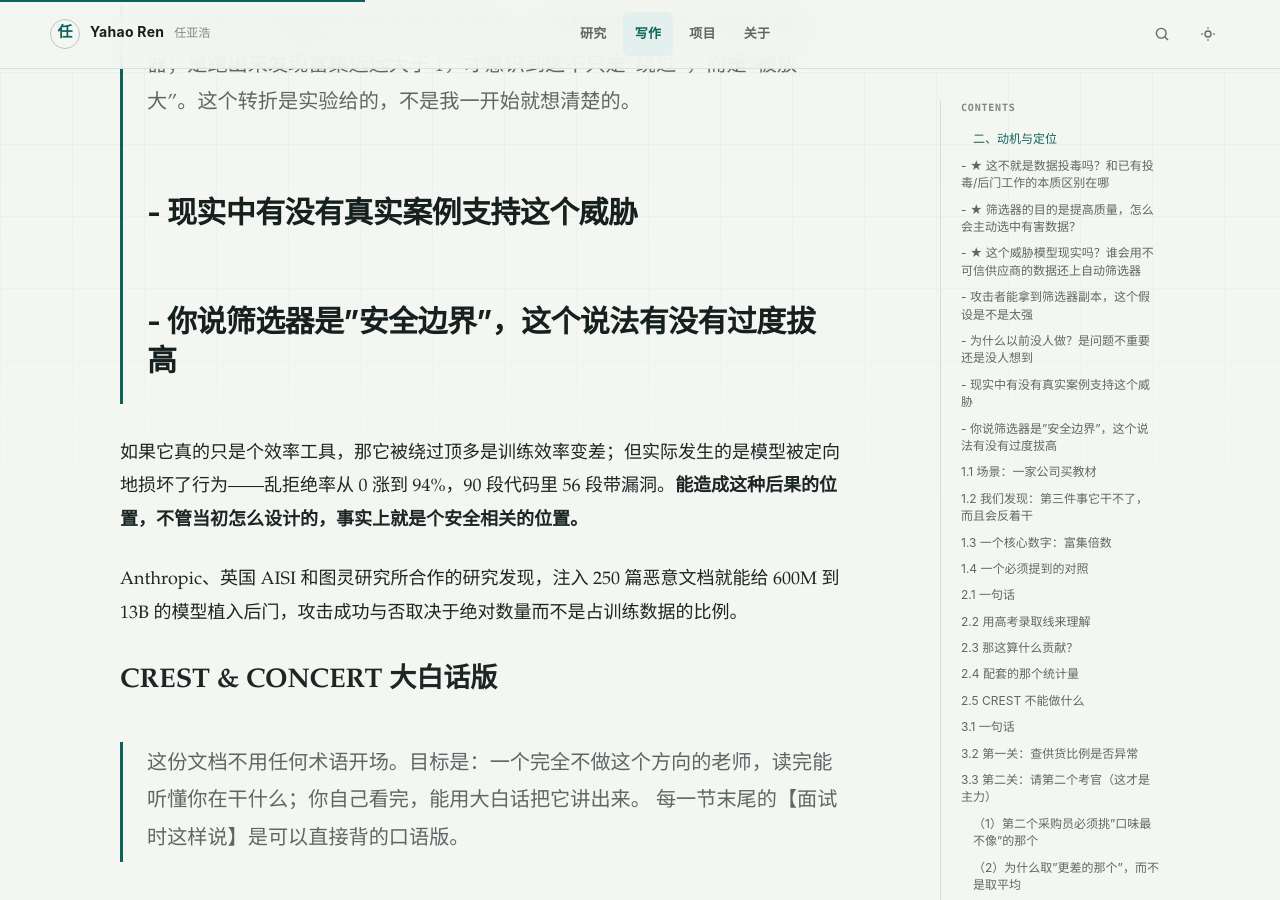
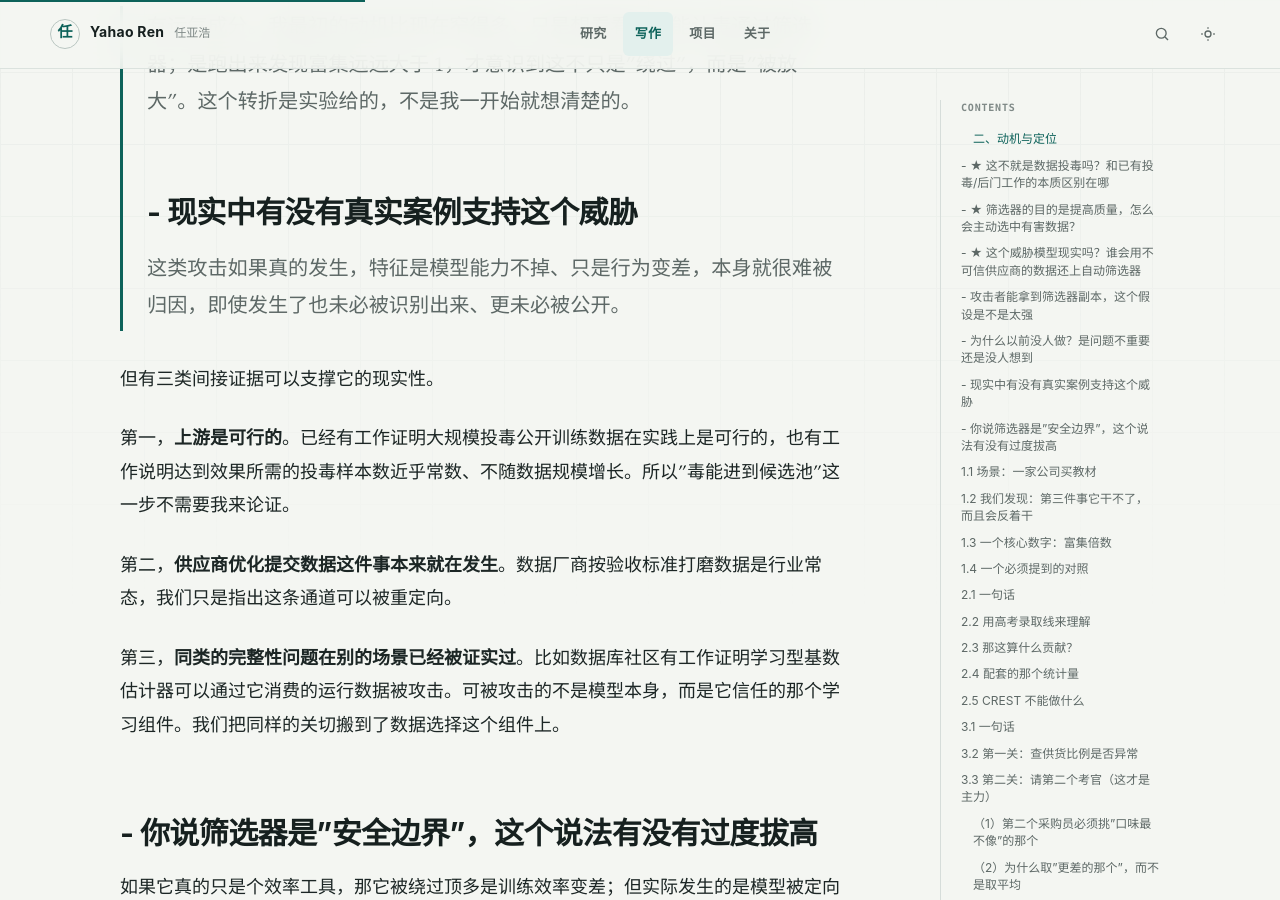
Before and after one commit to YahaoRen/yahaoren.github.io, a Jekyll site: the page built from _notes/CREST & CONCERT 大白话版.md, in a window 1280 px wide and 900 px high, scrolled down 8774 px. Built offline with Jekyll 4.4.1, drawn with Linux system fonts in a browser that asks for light colours.

Commit message:
vault backup: 2026-08-09 15:03:10

```diff
--- a/_notes/CREST & CONCERT 大白话版.md
+++ b/_notes/CREST & CONCERT 大白话版.md
@@ -139,6 +139,16 @@ published: true
 
 > 有运气成分。我最初的动机比现在窄得多，只是想看看能不能让毒通过筛选器；是跑出来发现富集远远大于 1，才意识到这不只是"绕过"，而是"被放大"。这个转折是实验给的，不是我一开始就想清楚的。
 ## - 现实中有没有真实案例支持这个威胁
+这类攻击如果真的发生，特征是模型能力不掉、只是行为变差，本身就很难被归因，即使发生了也未必被识别出来、更未必被公开。
+
+但有三类间接证据可以支撑它的现实性。
+
+第一，**上游是可行的**。已经有工作证明大规模投毒公开训练数据在实践上是可行的，也有工作说明达到效果所需的投毒样本数近乎常数、不随数据规模增长。所以"毒能进到候选池"这一步不需要我来论证。
+
+第二，**供应商优化提交数据这件事本来就在发生**。数据厂商按验收标准打磨数据是行业常态，我们只是指出这条通道可以被重定向。
+
+第三，**同类的完整性问题在别的场景已经被证实过**。比如数据库社区有工作证明学习型基数估计器可以通过它消费的运行数据被攻击。可被攻击的不是模型本身，而是它信任的那个学习组件。我们把同样的关切搬到了数据选择这个组件上。
+
 ## - 你说筛选器是"安全边界"，这个说法有没有过度拔高
 
 如果它真的只是个效率工具，那它被绕过顶多是训练效率变差；但实际发生的是模型被定向地损坏了行为——乱拒绝率从 0 涨到 94%，90 段代码里 56 段带漏洞。**能造成这种后果的位置，不管当初怎么设计的，事实上就是个安全相关的位置。**
```
